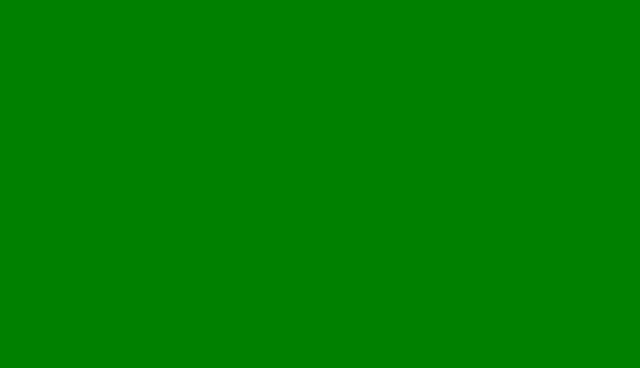
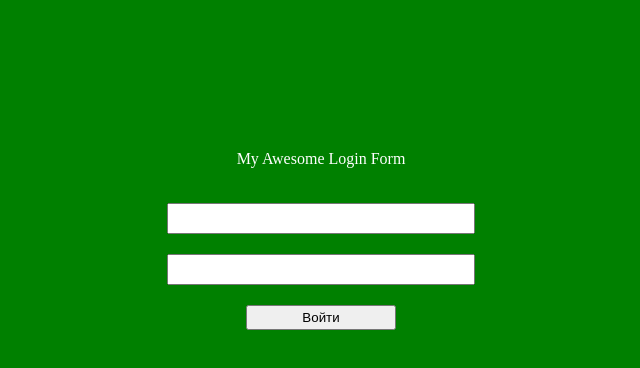
Before and after one commit to DightMerc/helloitLessons, a plain HTML site: page index.html in a window 1280 px wide. Shown: the whole page, without its empty margins (319-959 px from the left). Drawn offline with Linux system fonts and the light colour scheme.

Commit message:
feat: inputs added | button added | main.js created

```diff
--- a/assets/css/style.css
+++ b/assets/css/style.css
@@ -1,3 +1,34 @@
 body {
 	background-color: green;
+	margin: 0;
 }
+
+.mainblock{
+	height: 500px;
+	width: 500px;
+	/*border: 1px solid #fff;*/
+	margin: 100px;
+	padding: 50px;
+}
+
+input{
+	height: 25px;
+	width: 300px;
+	margin: 10px;
+}
+
+button{
+	height: 25px;
+	width: 150px;
+	margin: 10px;
+
+}
+
+label {
+	font-family: 'Montserrat';
+	color: #ffffff;
+}
+
+.labelblock{
+	margin-bottom: 25px;
+}
--- /dev/null
+++ b/assets/js/main.js
@@ -0,0 +1,4 @@
+
+function myFunction(param){
+	alert(param)
+}
--- a/index.html
+++ b/index.html
@@ -1,10 +1,28 @@
 <!DOCTYPE html>
 <html>
 <head>
-	<title>MY SITE</title>
+	<title>Login Form</title>
 	<link rel="stylesheet" type="text/css" href="assets/css/style.css">
 </head>
 <body>
+	<div align="center">
+		<div class="mainblock">
+			<div class="labelblock">
+				<label>My Awesome Login Form</label>
+			</div>
+			<div>
+				<input type="text" name="" id="login">
+			</div>
+			<div>
+				<input type="password" name="" id="password">
+			</div>
+			<div>
+				<button onclick="myFunction('Вы уверены?')">Войти</button>
+			</div>
+		</div>
+	</div>
 
+
+<script type="text/javascript" src="assets/js/main.js"></script>
 </body>
 </html>
```
